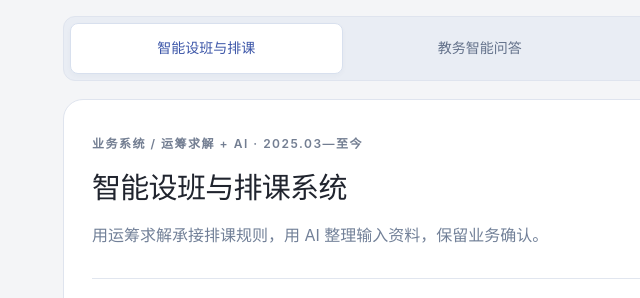
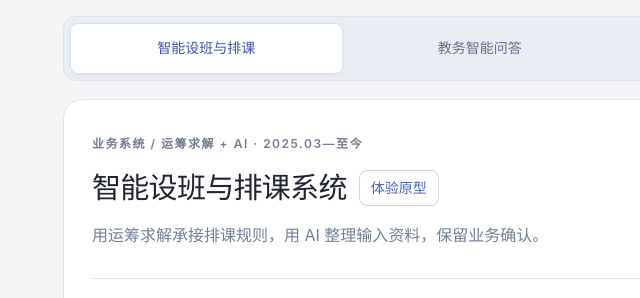
Before and after one commit to dhkv9bwmyk-sys/wangning, a plain HTML site: page index.html in a window 1280 px wide. Shown: the part 1280-1578 px from the top of the page, 13-653 px from the left. Drawn offline with Linux system fonts and the light colour scheme.

Commit message:
Link portfolio projects to their prototypes

```diff
--- a/index.html
+++ b/index.html
@@ -5,7 +5,7 @@
  <title>王宁 · 产品经理作品集</title>
  <meta name="description" content="王宁的产品项目作品集，展示业务调研、规则抽象、数据分析、AI业务应用和产品落地过程。">
  <meta name="theme-color" content="#f4f5f7"><meta property="og:title" content="王宁 · 产品经理作品集"><meta property="og:description" content="从业务问题、产品设计到效果验证，了解我的项目与工作方式。">
- <link rel="icon" href="assets/favicon.svg" type="image/svg+xml"><link rel="stylesheet" href="assets/styles.css"><script src="assets/app.js" defer></script>
+ <link rel="icon" href="assets/favicon.svg" type="image/svg+xml"><link rel="stylesheet" href="assets/styles.css?v=20261126"><script src="assets/app.js" defer></script>
 </head>
 <body class="portfolio-home">
  <a class="skip-link" href="#main">跳到正文</a>
@@ -43,7 +43,7 @@
     <button id="project-tab-data-compass" type="button" role="tab" aria-selected="false" aria-controls="project-panel-data-compass" tabindex="-1">内部店铺数据罗盘</button>
    </div>
    <article id="project-panel-smart-class" class="homepage-case" role="tabpanel" aria-labelledby="project-tab-smart-class" tabindex="0">
-    <header class="homepage-case-header"><div><span class="eyebrow">业务系统 / 运筹求解 + AI · 2025.03—至今</span><h3>智能设班与排课系统</h3><p>用运筹求解承接排课规则，用 AI 整理输入资料，保留业务确认。</p></div><a class="home-button home-button-primary" href="smart-class.html">阅读完整案例</a></header>
+    <header class="homepage-case-header"><div><span class="eyebrow">业务系统 / 运筹求解 + AI · 2025.03—至今</span><div class="homepage-case-title"><h3>智能设班与排课系统</h3><a class="home-button prototype-link" href="prototype/#schedule" target="_blank" rel="noopener" aria-label="体验智能设班原型（在新标签页打开）">体验原型</a></div><p>用运筹求解承接排课规则，用 AI 整理输入资料，保留业务确认。</p></div><a class="home-button home-button-primary" href="smart-class.html">阅读完整案例</a></header>
     <dl class="homepage-results"><div><dt>学校反馈的出表周期</dt><dd class="time-result"><strong>约 1 个月</strong><span>缩短至</span><strong>2 个工作日</strong></dd></div><div><dt>FY26 学校覆盖</dt><dd>85%</dd></div><div><dt>累计支持新班</dt><dd>13,241<span>个</span></dd></div></dl>
     <p class="results-source">效率数据来自学校反馈，观察范围为资源盘点至正式课表输出。</p>
     <div class="case-overview">
@@ -54,7 +54,7 @@
     <footer class="homepage-case-footer"><p>我的工作：业务调研 · 规则与流程设计 · AI 边界设计 · 方案验证与推广</p><a href="smart-class.html#evaluation">查看效果评估与成果</a></footer>
    </article>
    <article id="project-panel-academic-assistant" class="homepage-case" role="tabpanel" aria-labelledby="project-tab-academic-assistant" tabindex="0" hidden>
-    <header class="homepage-case-header"><div><span class="eyebrow">AI 业务应用 / RAG · 2026.04—至今</span><h3>教务智能问答助手</h3><p>将分散的页面、流程与规则整理为可检索、可核对的答疑助手。</p></div><a class="home-button home-button-primary" href="academic-assistant.html">阅读完整案例</a></header>
+    <header class="homepage-case-header"><div><span class="eyebrow">AI 业务应用 / RAG · 2026.04—至今</span><div class="homepage-case-title"><h3>教务智能问答助手</h3><a class="home-button prototype-link" href="prototype/#qa" target="_blank" rel="noopener" aria-label="体验教务智能问答原型（在新标签页打开）">体验原型</a></div><p>将分散的页面、流程与规则整理为可检索、可核对的答疑助手。</p></div><a class="home-button home-button-primary" href="academic-assistant.html">阅读完整案例</a></header>
     <dl class="homepage-results"><div><dt>覆盖学校</dt><dd>60<span>所</span></dd></div><div><dt>问答准确度</dt><dd>92%</dd></div><div><dt>已落地场景</dt><dd class="text-result">业务答疑</dd></div></dl>
     <div class="case-overview"><div class="case-overview-copy"><section><h4>背景与目标</h4><p>教务咨询重复，答案依赖页面、角色和规则上下文。以可信业务答疑为切口，低置信或越权问题保留澄清与人工兜底。</p></section><section><h4>关键设计</h4><p>通过页面实采和前后端代码核对规则，按流程、功能、规则与异常分类。设计 FAQ 直答、RAG 生成、工具调用与人工兜底路由，按意图和置信度分流。</p></section><section><h4>上线验证与迭代</h4><p>已支持基于知识库的业务答疑。用黄金集与 badcase 集回放，定位知识、切片、召回、生成及权限问题，修复后回归并灰度。</p></section></div><figure class="case-process knowledge-flow"><figcaption>知识问答助手方案流程</figcaption><a class="knowledge-flow-preview" href="assets/academic-assistant-flow.png?v=20261125-2" target="_blank" rel="noopener" aria-label="知识问答流程图预览，可上下滚动，点击查看完整图" title="可上下滚动，点击查看完整图"><img src="assets/academic-assistant-flow.png?v=20261125-2" alt="问题输入经预处理和语义验证，路由到 FAQ 直答、RAG 检索、工具任务或人工兜底；检索结果经过相关性门禁、上下文组装、生成及校验输出，工具任务支持审批与有界循环。" loading="lazy" decoding="async"></a><a href="assets/academic-assistant-flow.png?v=20261125-2" target="_blank" rel="noopener">查看完整流程图</a></figure></div>
     <details class="case-notes" open><summary>RAG 设计与上线范围</summary><div><section><h4>知识与检索设计</h4><p>按标题和规则条目切片，保持条件与例外完整。多路召回后粗排、精排，再做相关性门槛和上下文压缩；高置信 FAQ 使用缓存，控制生成调用与上下文成本。</p></section><section><h4>评测与问题归因</h4><p>关注召回、引用、拒答、越权和人工兜底。按知识缺失、切片、Query 改写、召回、重排、生成幻觉、意图路由及权限流程归因，修复后加入回归集。</p></section><section><h4>上线范围与后续</h4><p>当前落地场景为业务答疑；自然语言规则配置、失败诊断及方案调整属于后续 Agent 能力规划。</p></section></div></details>
```
